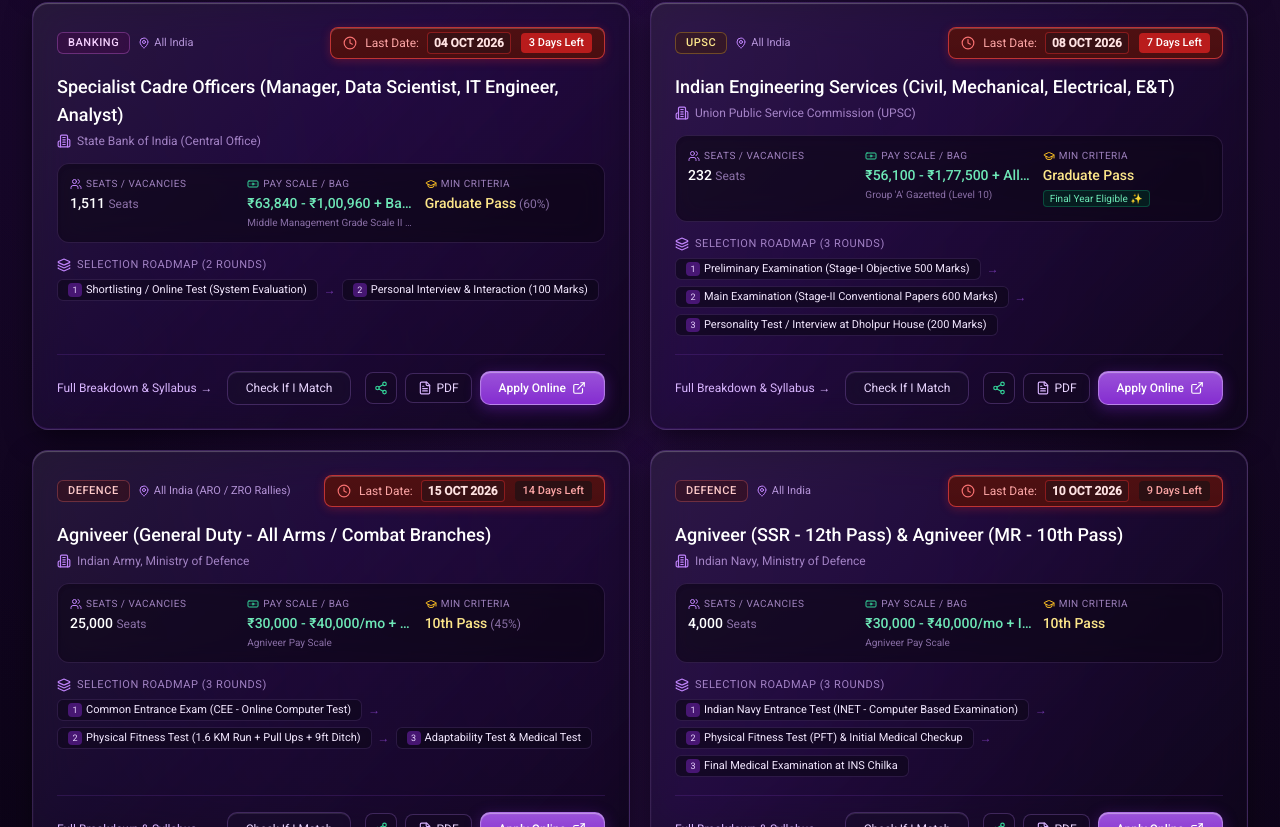
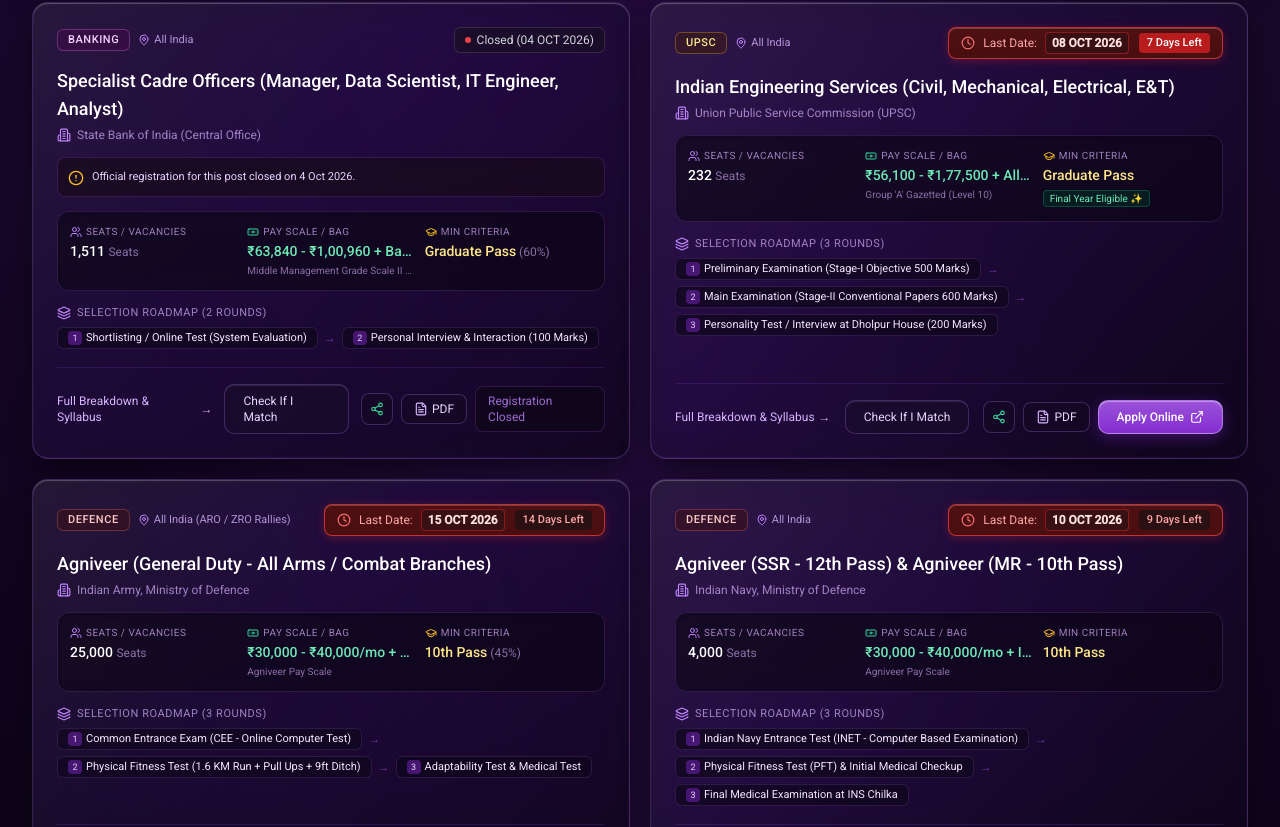
Before and after one commit to theAbhijayChauhan/govt-exam, a Next.js app: page / in a window 1280 px wide. Shown: the part 1783-2610 px from the top of the page. Built offline with nearby package versions, Linux system fonts and the light colour scheme.

Commit message:
chore(jobs): automated daily recruitment sync [skip ci]

```diff
--- a/src/data/jobs.ts
+++ b/src/data/jobs.ts
@@ -208,7 +208,7 @@ export const GOVT_JOBS: JobNotification[] = [
     "payLevel": "Middle Management Grade Scale II & III",
     "applicationStartDate": "2026-09-14",
     "lastDate": "2026-10-04",
-    "status": "CLOSING_SOON",
+    "status": "CLOSED",
     "minQualification": "Graduate",
     "allowedDegrees": [
       "B.Tech / B.E. (Computer Science / IT)",
@@ -240,7 +240,8 @@ export const GOVT_JOBS: JobNotification[] = [
     "officialApplyUrl": "https://sbi.co.in/careers",
     "officialPdfUrl": "https://sbi.co.in/documents/crpd-sco-2026.pdf",
     "summary": "High-paying banking officer posts in SBI Corporate Centre. Urgent registration window closing 04 October.",
-    "featured": true
+    "featured": true,
+    "closedNote": "Official registration for this post closed on 4 Oct 2026."
   },
   {
     "id": "upsc-ese-2026",
```
